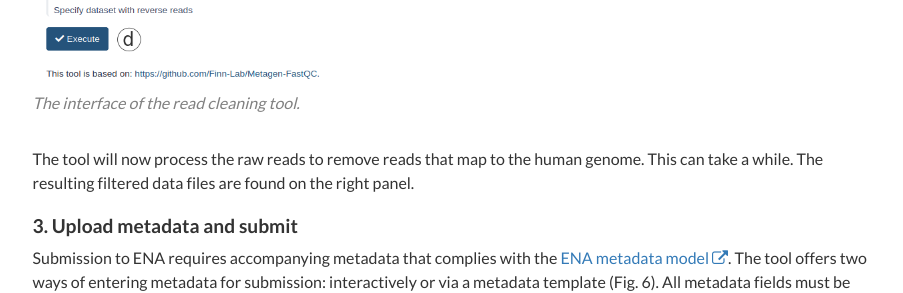
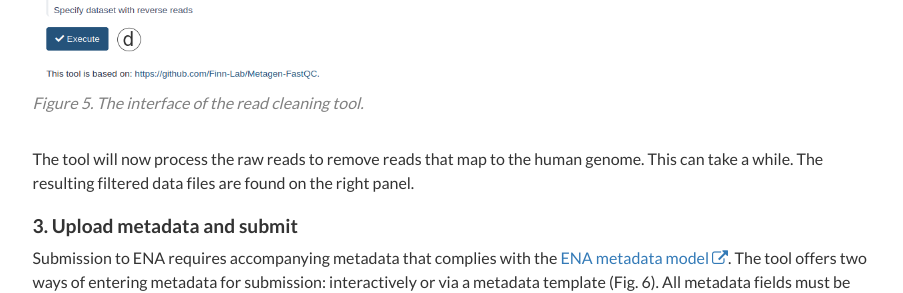
Before and after one commit to ELIXIR-Belgium/rdm-guide, a Jekyll site: the page built from pages/covid-19/sarscov2_submission.md, in a window 1280 px wide and 900 px high, scrolled down 4399 px. Shown: the part 167-460 px from the top of the window, without its empty margins (330-1233 px from the left). Built offline with Jekyll 4.4.1, drawn with Linux system fonts in a browser that asks for light colours.

Commit message:
Update sarscov2_submission.md

```diff
--- a/pages/covid-19/sarscov2_submission.md
+++ b/pages/covid-19/sarscov2_submission.md
@@ -88,7 +88,7 @@ Select the filtering tool from the **Tools** panel on the right.
 * Select the files to clean (uploaded on the previous step, Fig. 5c)
 * Click on *Execute* (Fig. 5d)
 
-{% include image.html file="new_read_cleaning_tool.png" alt="Figure 5. Read cleaning tool" caption="The interface of the read cleaning tool."%}
+{% include image.html file="new_read_cleaning_tool.png" alt=" Read cleaning tool" caption="Figure 5. The interface of the read cleaning tool."%}
 
 The tool will now process the raw reads to remove reads that map to the human genome. This can take a while. The resulting filtered data files are found on the right panel.
 
```
